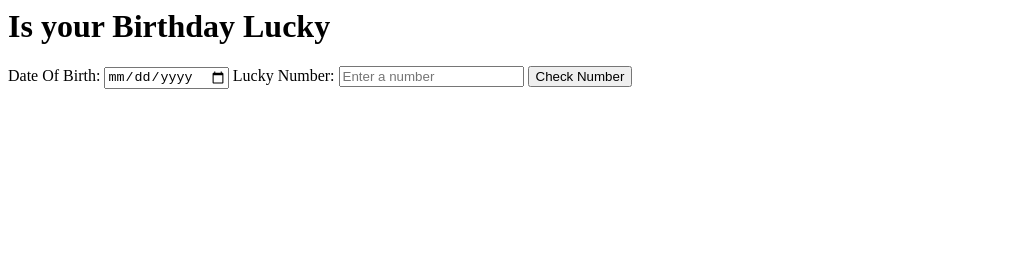
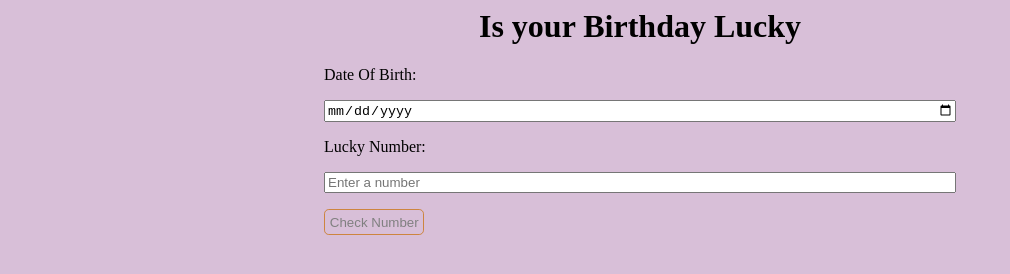
Before and after one commit to BijendraRaut/birthday-lucky-number, a plain HTML site: page index.html in a window 1280 px wide. Shown: the whole page, without its empty margins (0-1010 px from the left). Drawn offline with Linux system fonts and the light colour scheme.

Commit message:
css work done

```diff
--- a/index.html
+++ b/index.html
@@ -7,6 +7,7 @@
     <title>Birthday LN</title>
   </head>
   <body>
+    <div class="container">
       <h1>Is your Birthday Lucky</h1>
       <label for="date-of-birth">Date Of Birth:</label>
       <input id="date-of-birth" type="date" />
@@ -15,6 +16,7 @@
       <input id="lucky-number" placeholder="Enter a number" />
       <button id="calculate-number">Check Number</button>
       <p id="output-container"></p>
+    </div>
     <script src="./app.js"></script>
   </body>
 </html>
--- a/style.css
+++ b/style.css
@@ -0,0 +1,26 @@
+body {
+    background-color: #d8bfd8;
+}
+
+h1{
+    text-align: center;
+}
+.container {
+    width: 50%;
+    margin: auto;
+}
+
+
+input,label{
+    display: block;
+    margin-bottom: 1rem;
+    width: 100%;
+}
+
+button {
+    background-color: transparent;
+    border-radius: 0.3rem;
+    padding: 0.3rem;
+    border: 1px solid peru;
+    color: gray;
+}
```
Lines whose indentation alone changed are shown as unchanged.
